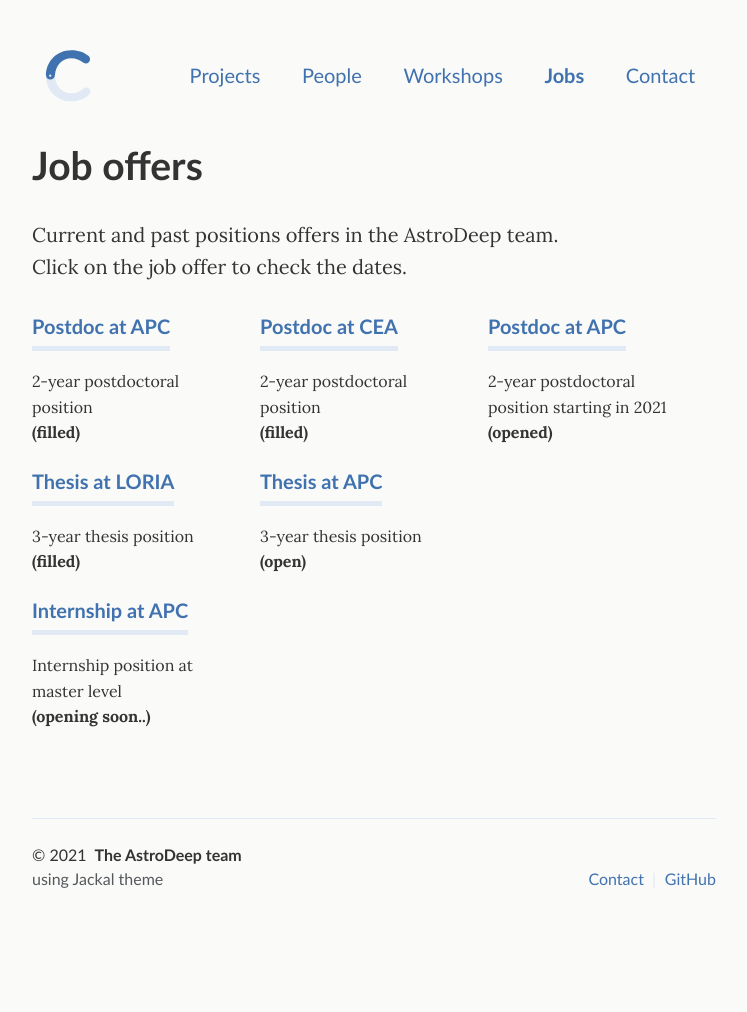
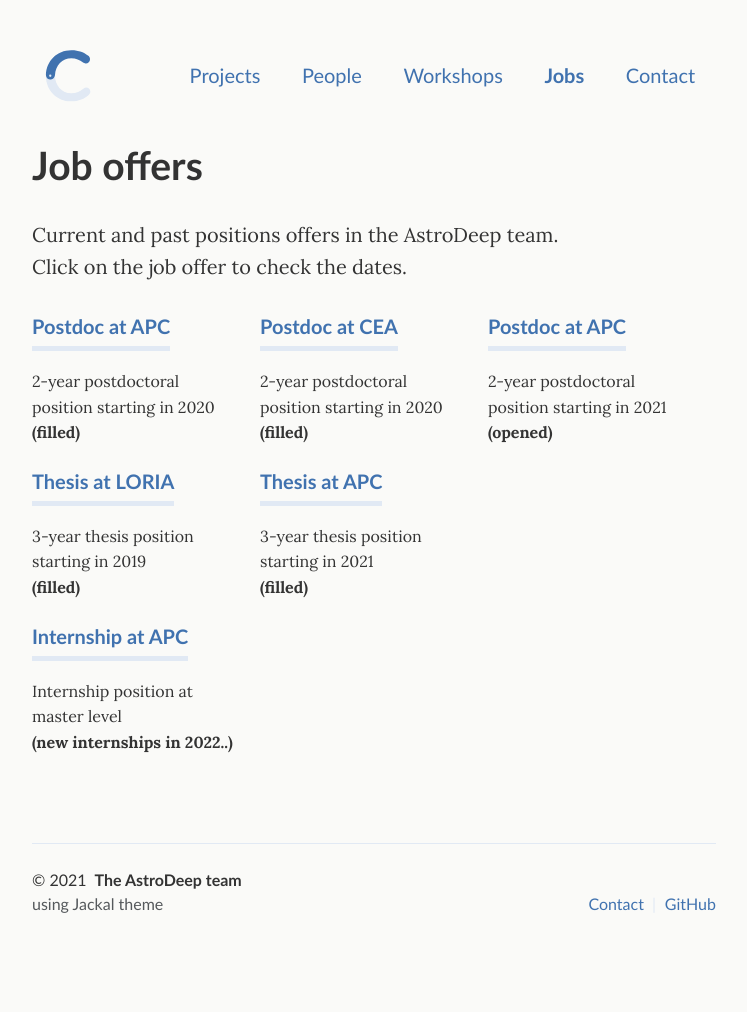
Before and after one commit to astrodeepnet/website, a Jekyll site: the page built from jobs/index.html, in a window 1280 px wide. Shown: the whole page, without its empty margins (266-1013 px from the left). Built offline with Jekyll 4.4.1, drawn with Linux system fonts in a browser that asks for light colours; before the commit the page ends 987 px from its top, so only the background shows below that.

Commit message:
Update jobs page

```diff
--- a/jobs/index.html
+++ b/jobs/index.html
@@ -17,7 +17,7 @@ permalink: /jobs/
     <div class="unit one-third">
       <div class="project">
         <h4 class="project-title"><a href="postdoc-apc/">Postdoc at APC</a></h4>
-        <p>2-year postdoctoral position
+        <p>2-year postdoctoral position starting in 2020
           <br /><b>(filled)</b>
         </p>
       </div>
@@ -26,7 +26,7 @@ permalink: /jobs/
     <div class="unit one-third">
       <div class="project">
         <h4 class="project-title"><a href="postdoc-cea/">Postdoc at CEA</a></h4>
-        <p>2-year postdoctoral position
+        <p>2-year postdoctoral position starting in 2020
           <br /><b>(filled)</b>
         </p>
       </div>
@@ -48,15 +48,15 @@ permalink: /jobs/
     <div class="unit one-third">
       <div class="project">
         <h4 class="project-title"><a href="thesis-loria/">Thesis at LORIA</a></h4>
-        <p>3-year thesis position
+        <p>3-year thesis position starting in 2019
         <br /><b>(filled)</b></p>
       </div>
     </div>
     <div class="unit one-third">
       <div class="project">
         <h4 class="project-title"><a href="thesis-apc/">Thesis at APC</a></h4>
-        <p>3-year thesis position
-          <br /><b>(open)</b>
+        <p>3-year thesis position starting in 2021
+          <br /><b>(filled)</b>
         </p>
       </div>
     </div>
@@ -69,7 +69,7 @@ permalink: /jobs/
       <div class="project">
         <h4 class="project-title"><a href="internship-apc/">Internship at APC</a></h4>
         <p>Internship position at master level
-          <br /><b>(opening soon..)</b>
+          <br /><b>(new internships in 2022..)</b>
         </p>
       </div>
     </div>
```
